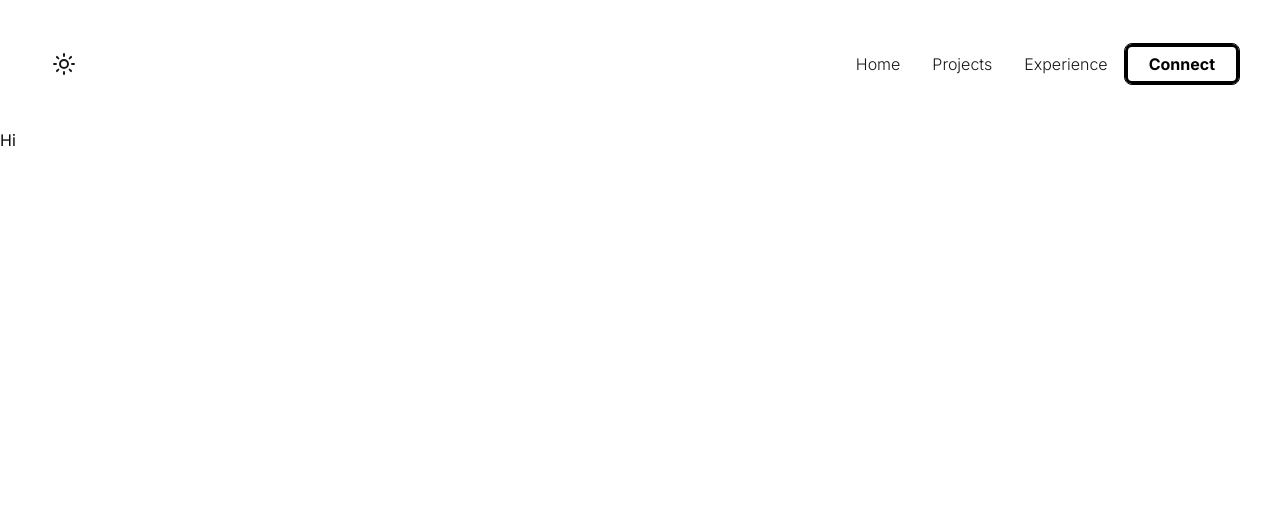
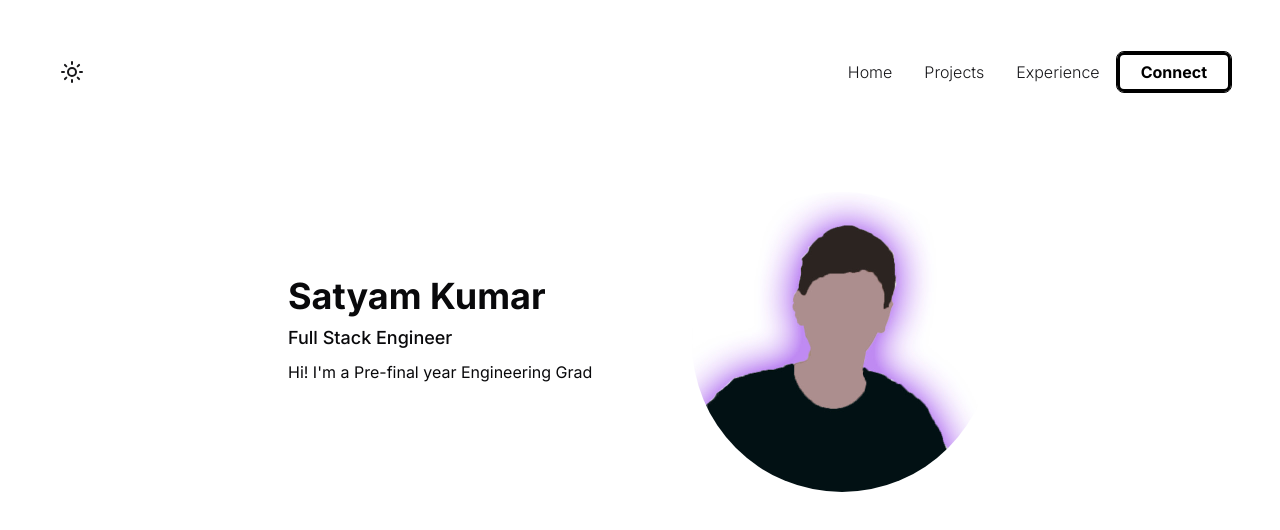
Before and after one commit to SKumr20/portfolio-v1, a Next.js app: page / in a window 1280 px wide. Shown: the top 530 px of the page. Built offline with nearby package versions, Linux system fonts and the light colour scheme.

Commit message:
Add header, header image

```diff
--- a/src/app/layout.jsx
+++ b/src/app/layout.jsx
@@ -2,6 +2,7 @@ import { Inter } from "next/font/google";
 import "@/styles/globals.css";
 import Navbar from "@/components/Navbar";
 import { ThemeProvider } from "@/components/ThemeProvider";
+import Hero from "@/components/Hero";
 
 const inter = Inter({subsets: ['latin']});
 
@@ -16,6 +17,7 @@ export default function RootLayout({ children }) {
       <ThemeProvider>
         <body className={inter.className}>
           <Navbar />
+          <Hero />
           <main>
           {children}
           </main>
--- a/src/app/page.jsx
+++ b/src/app/page.jsx
@@ -4,7 +4,7 @@ export default function Home() {
   return (
     <>
       <div >
-        Hi
+
       </div>
     </>
   );
--- /dev/null
+++ b/src/components/Hero.jsx
@@ -0,0 +1,28 @@
+import Image from "next/image";
+
+const Hero = () => {
+  return (
+    <div className="flex flex-col-reverse md:flex-row items-center justify-between p-12 mx-12 md:mx-60 gap-10">
+      {/* Hero Content div */}
+      <div className="mb-6 flex flex-col gap-y-2 text-center md:text-start">
+            <h1 className="text-4xl font-bold">Satyam Kumar</h1>
+            <h2 className="text-lg font-medium">Full Stack Engineer</h2>
+            <p>
+              Hi! I'm a Pre-final year Engineering Grad
+            </p>
+      </div>
+      {/* Image div */}
+      <div>
+        <Image
+          src="/images/Hero.jpg"
+          width={300}
+          height={300}
+          alt="Picture of the author"
+          className="rounded-full"
+        />
+      </div>
+    </div>
+  );
+};
+
+export default Hero;
--- a/src/components/Navbar.jsx
+++ b/src/components/Navbar.jsx
@@ -15,7 +15,7 @@ import {
 
 const Navbar = () => {
   return (
-    <div className="flex bg-background justify-between p-10">
+    <div className="flex bg-background justify-between p-12">
         <ToggleDarkmode />
         <div className="flex justify-center items-center">
           {/* Visible on bigger devices */}
```
Also changed, not shown: public/images/Hero.jpg (added).
